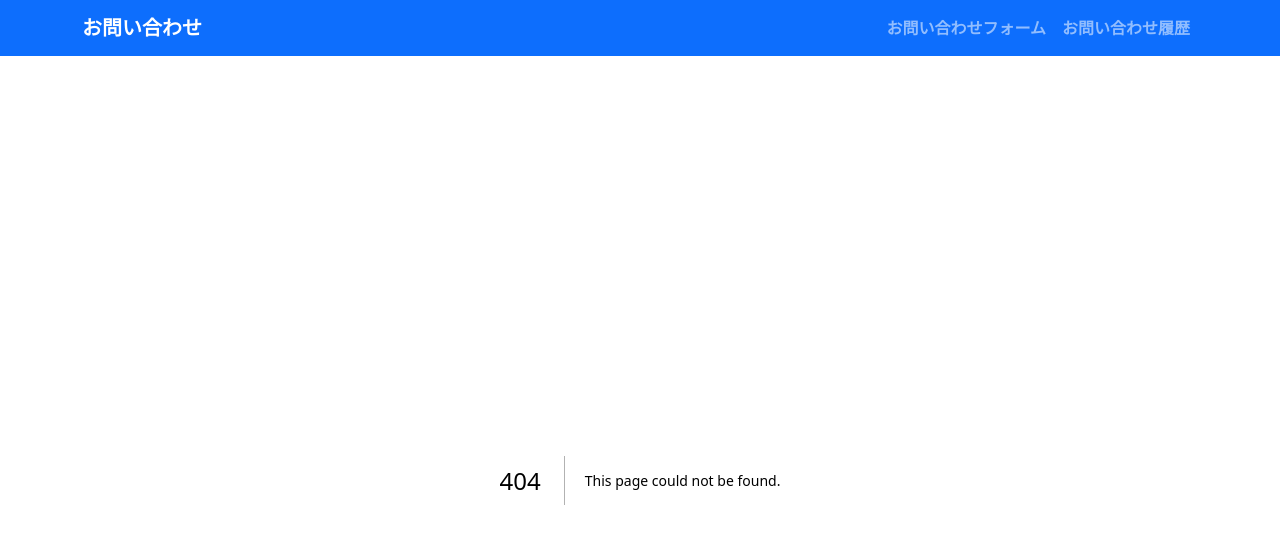
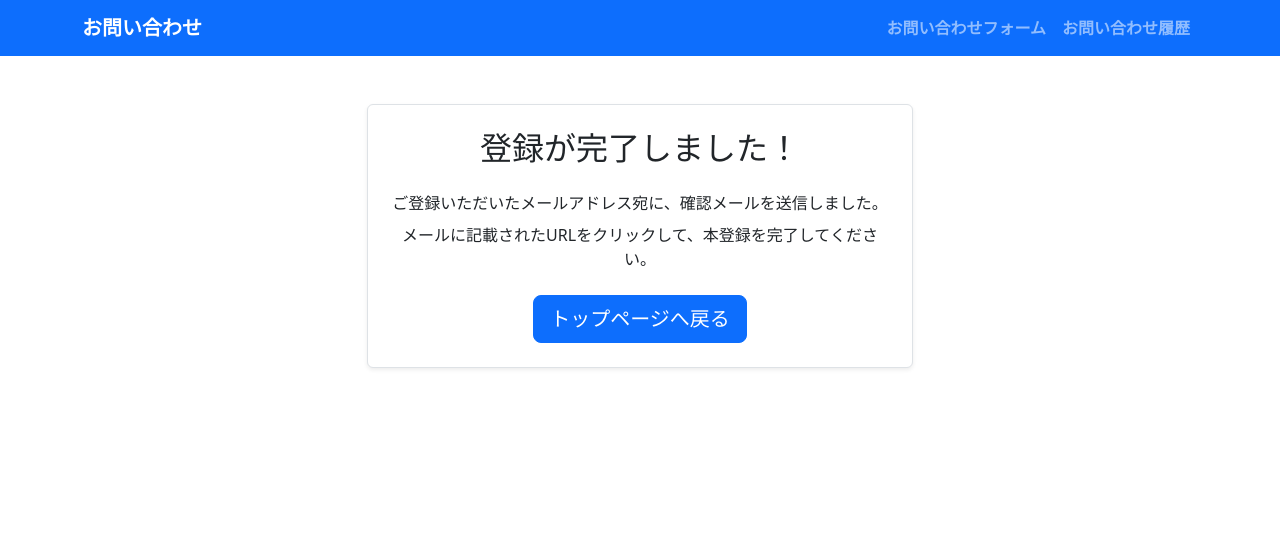
Before and after one commit to sasurainosasu/todo-system, a Next.js app in the folder app/frontend/: page /register/complete in a window 1280 px wide. Before the commit this address had no page. Shown: the top 544 px of the page. Built offline with nearby package versions, Linux system fonts and the light colour scheme.

Commit message:
ユーザー登録認証画面を作成

```diff
--- /dev/null
+++ b/app/frontend/src/app/register/complete/page.tsx
@@ -0,0 +1,39 @@
+'use client';
+
+import React, { useEffect } from 'react';
+import { useRouter } from 'next/navigation';
+import { Container, Row, Col, Button } from 'react-bootstrap';
+
+const RegistrationComplete: React.FC = () => {
+  const router = useRouter();
+
+  // コンポーネントがマウントされた際にsessionStorageの値を削除
+  useEffect(() => {
+    sessionStorage.removeItem('registrationData');
+  }, []);
+
+  const handleGoHome = () => {
+    router.push('/');
+  };
+
+  return (
+    <Container className="my-5">
+      <Row className="justify-content-md-center">
+        <Col md={6}>
+          <div className="text-center border rounded p-4 shadow-sm bg-white">
+            <h2 className="mb-4">登録が完了しました！</h2>
+            <div className="mb-4">
+              <div className="mb-2">ご登録いただいたメールアドレス宛に、確認メールを送信しました。</div>
+              <div>メールに記載されたURLをクリックして、本登録を完了してください。</div>
+            </div>
+            <Button variant="primary" size="lg" onClick={handleGoHome}>
+              トップページへ戻る
+            </Button>
+          </div>
+        </Col>
+      </Row>
+    </Container>
+  );
+};
+
+export default RegistrationComplete;
```
